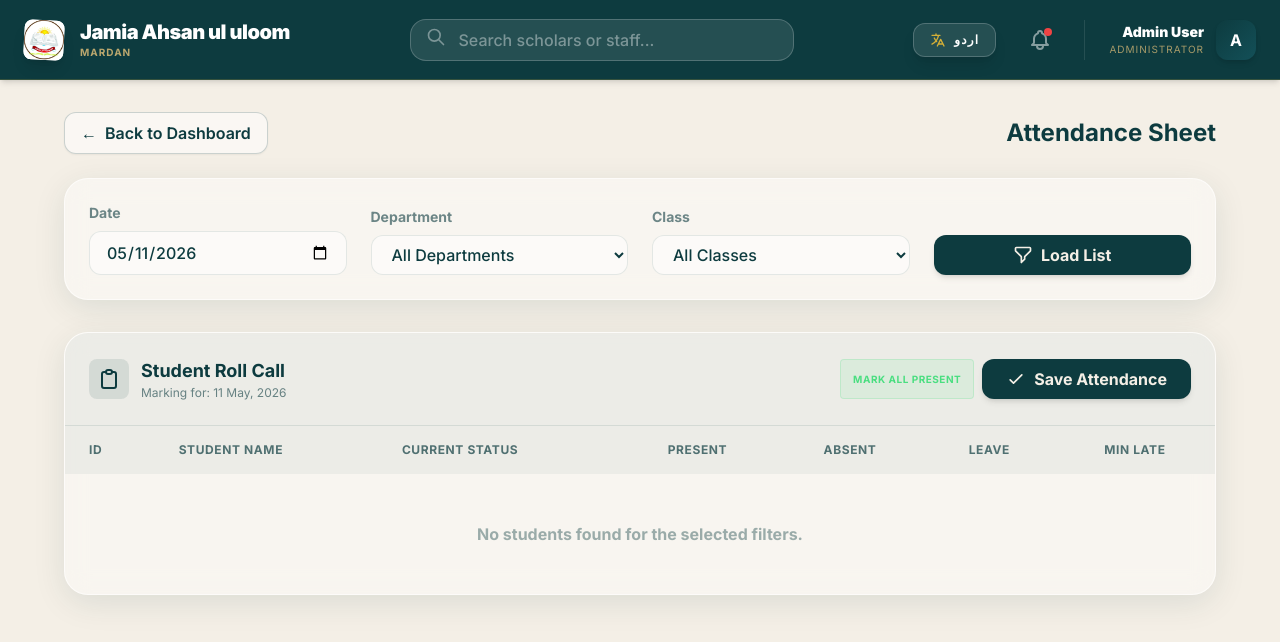
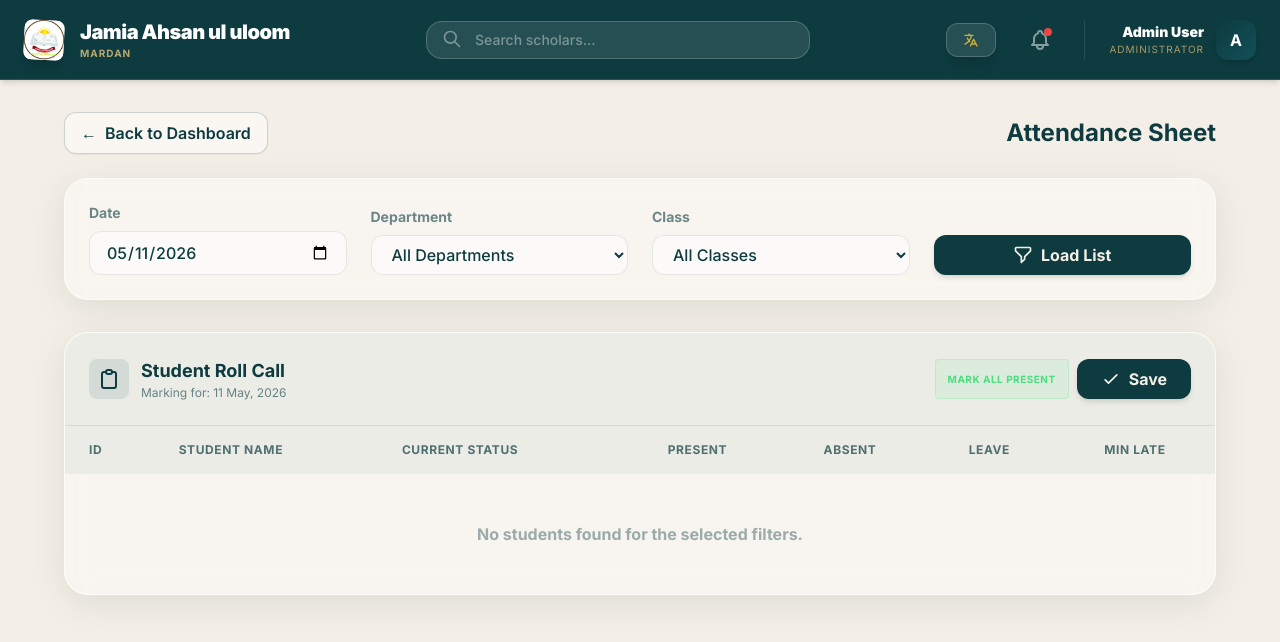
Before and after one commit to hayat6622/LMS-, a Django app: page /attendance/ in a window 1280 px wide. Shown: the top 642 px of the page. Run offline with Django 5.2, Linux system fonts and the light colour scheme; data that the repository does not hold is empty; some libraries are stand-ins or nearby versions; some web fonts are replaced.

Commit message:
made responsiveness

```diff
--- a/academy/templates/academy/attendance.html
+++ b/academy/templates/academy/attendance.html
@@ -60,24 +60,24 @@
     <form method="POST">
         {% csrf_token %}
         <div class="glass-card overflow-hidden">
-            <div class="p-6 border-b border-primary-dark/10 flex justify-between items-center bg-primary-dark/5">
-                <div class="flex items-center gap-3">
-                    <div class="p-2 bg-primary-dark/10 rounded-lg">
+            <div class="p-4 md:p-6 border-b border-primary-dark/10 flex flex-col sm:flex-row justify-between items-center bg-primary-dark/5 gap-4">
+                <div class="flex items-center gap-3 w-full sm:w-auto">
+                    <div class="p-2 bg-primary-dark/10 rounded-lg shrink-0">
                         <svg class="w-6 h-6 text-primary-dark" fill="none" stroke="currentColor" viewBox="0 0 24 24"><path stroke-linecap="round" stroke-linejoin="round" stroke-width="2" d="M9 5H7a2 2 0 00-2 2v12a2 2 0 002 2h10a2 2 0 002-2V7a2 2 0 00-2-2h-2M9 5a2 2 0 002 2h2a2 2 0 002-2M9 5a2 2 0 012-2h2a2 2 0 012 2"></path></svg>
                     </div>
                     <div>
-                        <h2 class="text-primary-dark font-bold text-lg" data-en="Student Roll Call" data-ur="طلباء کی حاضری">Student Roll Call</h2>
-                        <p class="text-primary-dark/60 text-xs" data-en="Marking for: {{ attendance_date|date:'d M, Y' }}" data-ur="تاریخ: {{ attendance_date|date:'d M, Y' }}">Marking for: {{ attendance_date|date:'d M, Y' }}</p>
+                        <h2 class="text-primary-dark font-bold text-base md:text-lg" data-en="Student Roll Call" data-ur="طلباء کی حاضری">Student Roll Call</h2>
+                        <p class="text-primary-dark/60 text-[10px] md:text-xs" data-en="Marking for: {{ attendance_date|date:'d M, Y' }}" data-ur="تاریخ: {{ attendance_date|date:'d M, Y' }}">Marking for: {{ attendance_date|date:'d M, Y' }}</p>
                     </div>
                 </div>
 
-                <div class="flex gap-2">
-                    <button type="button" onclick="markAll('Present')" class="text-[10px] font-bold uppercase tracking-wider px-3 py-1 rounded bg-success/10 text-success border border-success/20 hover:bg-success hover:text-white transition-all">
-                        <span data-en="Mark All Present" data-ur="سب کو حاضر کریں">Mark All Present</span>
+                <div class="flex flex-wrap justify-center sm:justify-end gap-2 w-full sm:w-auto">
+                    <button type="button" onclick="markAll('Present')" class="text-[10px] font-bold uppercase tracking-wider px-3 py-2 rounded bg-success/10 text-success border border-success/20 hover:bg-success hover:text-white transition-all flex-1 sm:flex-none">
+                        <span data-en="Mark All Present" data-ur="سب کو حاضر کریں">All Present</span>
                     </button>
-                    <button type="submit" class="bg-primary-dark text-beige px-6 py-2 rounded-xl font-bold hover:bg-opacity-90 transition-all shadow-md flex items-center gap-2">
-                        <svg class="w-5 h-5" fill="none" stroke="currentColor" viewBox="0 0 24 24"><path stroke-linecap="round" stroke-linejoin="round" stroke-width="2" d="M5 13l4 4L19 7"></path></svg>
-                        <span data-en="Save Attendance" data-ur="حاضری محفوظ کریں">Save Attendance</span>
+                    <button type="submit" class="bg-primary-dark text-beige px-4 md:px-6 py-2 rounded-xl font-bold hover:bg-opacity-90 transition-all shadow-md flex items-center justify-center gap-2 flex-1 sm:flex-none">
+                        <svg class="w-4 h-4 md:w-5 md:h-5" fill="none" stroke="currentColor" viewBox="0 0 24 24"><path stroke-linecap="round" stroke-linejoin="round" stroke-width="2" d="M5 13l4 4L19 7"></path></svg>
+                        <span data-en="Save" data-ur="محفوظ کریں">Save</span>
                     </button>
                 </div>
             </div>
--- a/academy/templates/academy/base.html
+++ b/academy/templates/academy/base.html
@@ -45,23 +45,24 @@
 
     <!-- Header -->
     <header
-      class="h-20 px-6 bg-primary-dark border-b border-accent-gold/20 shadow-md flex justify-between items-center shrink-0 sticky top-0 z-50">
+      class="h-16 md:h-20 px-4 md:px-6 bg-primary-dark border-b border-accent-gold/20 shadow-md flex justify-between items-center shrink-0 sticky top-0 z-50">
+
       <!-- Left Header: Logo -->
-      <a href="{% url 'academy:dashboard' %}" class="flex items-center gap-4">
-        <div class="w-10 h-10 bg-white rounded-lg flex items-center justify-center shadow-lg transform rotate-3 hover:rotate-0 transition-transform overflow-hidden">
+      <a href="{% url 'academy:dashboard' %}" class="flex items-center gap-2 md:gap-4">
+        <div class="w-8 h-8 md:w-10 md:h-10 bg-white rounded-lg flex items-center justify-center shadow-lg transform rotate-3 hover:rotate-0 transition-transform overflow-hidden">
            <img src="{% static 'images/official_logo.jpg' %}" alt="Logo" class="w-full h-full object-cover">
         </div>
         <div class="flex flex-col justify-center">
-          <span class="text-white text-xl font-black tracking-tight leading-tight" data-en="Jamia Ahsan ul uloom" data-ur="جامعہ احسن العلوم">Jamia Ahsan ul uloom</span>
-          <span class="text-accent-light text-[10px] font-bold tracking-widest uppercase opacity-80" data-en="Mardan" data-ur="مردان">Mardan</span>
+          <span class="text-white text-base md:text-xl font-black tracking-tight leading-tight" data-en="Jamia Ahsan ul uloom" data-ur="جامعہ احسن العلوم">Jamia Ahsan ul uloom</span>
+          <span class="text-accent-light text-[8px] md:text-[10px] font-bold tracking-widest uppercase opacity-80" data-en="Mardan" data-ur="مردان">Mardan</span>
         </div>
       </a>
 
-      <!-- Search -->
-      <div class="relative w-96 group">
+      <!-- Search - Hidden on mobile, visible on md+ -->
+      <div class="hidden lg:block relative w-64 xl:w-96 group mx-4">
         <form action="{% url 'academy:directory' %}" method="GET" class="flex items-center">
-          <input type="text" name="q" data-placeholder-en="Search scholars or staff..." data-placeholder-ur="طلباء یا عملے کو تلاش کریں..." placeholder="Search scholars or staff..."
-            class="w-full ltr:pl-12 ltr:pr-4 rtl:pr-12 rtl:pl-4 py-2 bg-white/10 border border-white/20 rounded-2xl text-white placeholder-white/40 focus:outline-none focus:ring-2 focus:ring-accent-gold/50 transition-all font-medium">
+          <input type="text" name="q" data-placeholder-en="Search scholars..." data-placeholder-ur="تلاش کریں..." placeholder="Search scholars..."
+            class="w-full ltr:pl-12 ltr:pr-4 rtl:pr-12 rtl:pl-4 py-2 bg-white/10 border border-white/20 rounded-2xl text-white placeholder-white/40 focus:outline-none focus:ring-2 focus:ring-accent-gold/50 transition-all font-medium text-sm">
           <button type="submit"
             class="absolute ltr:left-4 rtl:right-4 top-2 group-hover:text-accent-gold transition-colors text-white/40">
             <svg class="w-5 h-5" fill="none" stroke="currentColor" viewBox="0 0 24 24">
@@ -73,19 +74,26 @@
       </div>
 
       <!-- Right Actions -->
-      <div class="flex items-center gap-6">
+      <div class="flex items-center gap-2 md:gap-6">
+        <!-- Search Toggle (Mobile Only) -->
+        <button class="lg:hidden text-white/70 hover:text-accent-gold p-2">
+            <svg class="w-6 h-6" fill="none" stroke="currentColor" viewBox="0 0 24 24">
+                <path stroke-linecap="round" stroke-linejoin="round" stroke-width="2" d="M21 21l-6-6m2-5a7 7 0 11-14 0 7 7 0 0114 0z"></path>
+            </svg>
+        </button>
+
         <!-- Language Toggle -->
         <button id="lang-toggle"
-          class="relative text-white hover:text-accent-gold transition-all px-4 py-2 rounded-xl bg-white/10 hover:bg-white/20 border border-white/20 shadow-lg font-bold text-xs flex items-center gap-2 cursor-pointer group uppercase tracking-widest">
+          class="relative text-white hover:text-accent-gold transition-all px-2 md:px-4 py-1.5 md:py-2 rounded-xl bg-white/10 hover:bg-white/20 border border-white/20 shadow-lg font-bold text-[10px] md:text-xs flex items-center gap-2 cursor-pointer group uppercase tracking-widest">
           <svg class="w-4 h-4 text-accent-gold group-hover:rotate-12 transition-transform" fill="none" stroke="currentColor" viewBox="0 0 24 24">
             <path stroke-linecap="round" stroke-linejoin="round" stroke-width="2" d="M3 5h12M9 3v2m1.048 9.5A18.022 18.022 0 016.412 9m6.088 9h7M11 21l5-10 5 10M12.751 5C11.783 10.77 8.07 15.61 3 18.129"></path>
           </svg>
-          <span id="lang-label">اردو</span>
+          <span id="lang-label" class="hidden xs:inline">اردو</span>
         </button>
 
-        <!-- Notifications -->
+        <!-- Notifications - Hidden on small mobile -->
         <button
-          class="relative text-white/50 hover:text-accent-gold transition-all p-2 rounded-full hover:bg-white/10">
+          class="hidden sm:block relative text-white/50 hover:text-accent-gold transition-all p-2 rounded-full hover:bg-white/10">
           <svg class="w-6 h-6" fill="none" stroke="currentColor" viewBox="0 0 24 24">
             <path stroke-linecap="round" stroke-linejoin="round" stroke-width="2"
               d="M15 17h5l-1.405-1.405A2.032 2.032 0 0118 14.158V11a6.002 6.002 0 00-4-5.659V5a2 2 0 10-4 0v.341C7.67 6.165 6 8.388 6 11v3.159c0 .538-.214 1.055-.595 1.432L4 17h5m6 0v1a3 3 0 11-6 0v-1m6 0H9">
@@ -96,13 +104,13 @@
 
         <!-- Profile -->
         <a href="/admin/"
-          class="flex items-center gap-3 ltr:pl-6 ltr:border-l rtl:pr-6 rtl:border-r border-white/10 hover:opacity-80 transition cursor-pointer group">
+          class="flex items-center gap-2 md:gap-3 ltr:pl-2 md:ltr:pl-6 ltr:border-l rtl:pr-2 md:rtl:pr-6 rtl:border-r border-white/10 hover:opacity-80 transition cursor-pointer group">
           <div class="ltr:text-right rtl:text-left hidden md:block">
             <div class="text-sm font-black text-white group-hover:text-accent-gold transition-colors" data-en="Admin User" data-ur="ایڈمن">Admin User</div>
             <div class="text-[10px] text-accent-light uppercase tracking-widest opacity-70" data-en="Administrator" data-ur="منتظم">Administrator</div>
           </div>
           <div
-            class="w-10 h-10 rounded-xl bg-gradient-to-br from-primary-dark to-primary-teal text-white flex items-center justify-center font-bold shadow-md">
+            class="w-8 h-8 md:w-10 md:h-10 rounded-lg md:rounded-xl bg-gradient-to-br from-primary-dark to-primary-teal text-white flex items-center justify-center font-bold shadow-md text-sm md:text-base">
             A
           </div>
         </a>
--- a/academy/templates/academy/class_gazette.html
+++ b/academy/templates/academy/class_gazette.html
@@ -21,8 +21,8 @@
     </div>
 
     <!-- Filter Form (No Print) -->
-    <div class="glass-card p-6 mb-8 no-print">
-        <form method="GET" class="grid grid-cols-1 md:grid-cols-5 gap-4 items-end">
+    <div class="glass-card p-4 md:p-6 mb-8 no-print">
+        <form method="GET" class="grid grid-cols-1 sm:grid-cols-2 lg:grid-cols-5 gap-4 items-end">
             <div>
                 <label class="block text-xs font-bold text-primary-dark/60 uppercase mb-1" data-en="Department" data-ur="شعبہ">Department</label>
                 <select name="course" class="w-full bg-white border border-primary-dark/20 rounded-lg p-2 focus:ring-2 focus:ring-accent-gold">
--- a/academy/templates/academy/dashboard.html
+++ b/academy/templates/academy/dashboard.html
@@ -33,7 +33,7 @@
     </div>
 
     <!-- Metrics Grid -->
-    <div class="grid grid-cols-1 md:grid-cols-2 lg:grid-cols-5 gap-6 mb-12">
+    <div class="grid grid-cols-1 sm:grid-cols-2 lg:grid-cols-5 gap-4 md:gap-6 mb-12">
 
         <!-- Students -->
         <a href="{% url 'academy:directory' %}" class="block h-full group">
@@ -140,7 +140,7 @@
         <div class="h-px flex-1 bg-gradient-to-r from-accent-gold/50 to-transparent"></div>
     </div>
 
-    <div class="grid grid-cols-1 md:grid-cols-2 lg:grid-cols-4 gap-6 mb-20">
+    <div class="grid grid-cols-1 sm:grid-cols-2 lg:grid-cols-4 gap-4 md:gap-6 mb-20">
 
         <!-- Admission Tile -->
         <a href="{% url 'academy:admission' %}" class="block">
--- a/academy/templates/academy/directory.html
+++ b/academy/templates/academy/directory.html
@@ -27,7 +27,7 @@
 
         <form method="GET" class="flex gap-4 items-center">
             <!-- Search -->
-            <div class="relative w-64 md:w-80">
+            <div class="relative w-full md:w-80">
                 <input type="text" name="q" value="{{ query }}" data-placeholder-en="Search by name or ID..." data-placeholder-ur="نام یا آئی ڈی سے تلاش کریں..." placeholder="Search by name or ID..."
                     class="w-full ltr:pl-10 ltr:pr-4 rtl:pr-10 rtl:pl-4 py-2 border border-primary-dark/20 rounded-xl bg-white/50 focus:outline-none focus:ring-2 focus:ring-accent-gold/50">
                 <svg class="w-5 h-5 text-primary-dark/40 absolute ltr:left-3 rtl:right-3 top-2.5" fill="none" stroke="currentColor"
--- a/academy/templates/academy/staff.html
+++ b/academy/templates/academy/staff.html
@@ -13,13 +13,13 @@
         </a>
     </div>
 
-    <div class="flex justify-between items-end mb-8">
+    <div class="flex flex-col sm:flex-row justify-between items-start sm:items-end mb-8 gap-4">
         <div>
-            <h1 class="text-primary-dark text-3xl font-bold" data-en="Staff Roster" data-ur="عملے کی فہرست">Staff Roster</h1>
+            <h1 class="text-3xl font-bold text-primary-dark" data-en="Staff Roster" data-ur="عملے کی فہرست">Staff Roster</h1>
             <p class="text-primary-dark/60 mt-1" data-en="Manage personnel and administration roles." data-ur="عملے اور انتظامی کرداروں کا نظم کریں۔">Manage personnel and administration roles.</p>
         </div>
         <a href="{% url 'academy:staff_create' %}"
-            class="bg-primary-dark text-beige px-4 py-2 flex items-center gap-2 rounded-xl shadow hover:bg-primary-teal transition cursor-pointer">
+            class="bg-primary-dark text-beige px-4 py-2 flex items-center gap-2 rounded-xl shadow hover:bg-primary-teal transition cursor-pointer w-full sm:w-auto justify-center">
             <svg class="w-5 h-5" fill="none" stroke="currentColor" viewBox="0 0 24 24">
                 <path stroke-linecap="round" stroke-linejoin="round" stroke-width="2" d="M12 4v16m8-8H4"></path>
             </svg>
```
Also changed, not shown: academy/firebase_utils.py (+59 -2 lines), academy/models.py (+25 -0 lines), academy/templates/academy/profile.html (+14 -11 lines), academy/templates/academy/result_entry.html (+10 -10 lines).
